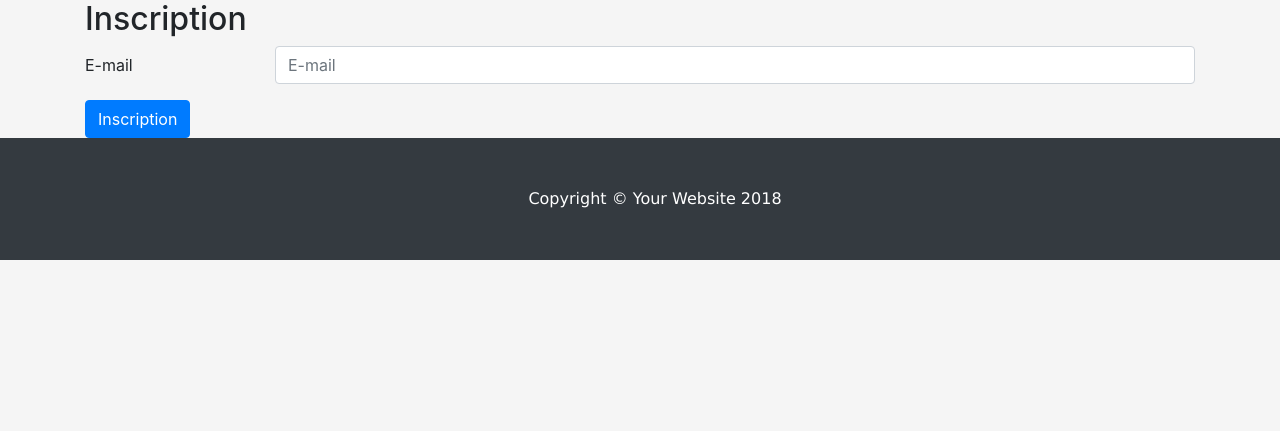
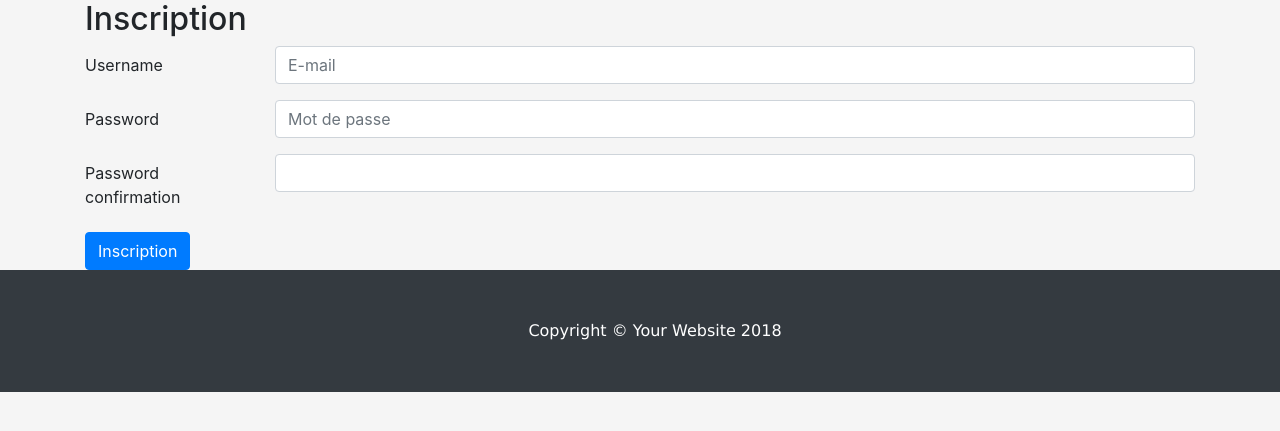
Before and after one commit to mwuillai/django-blog, a Django app: page /blog/inscription/ in a window 1280 px wide. Shown: the part 56-487 px from the top of the page. Run offline with Django 3.2, Linux system fonts and the light colour scheme; some libraries are stand-ins or nearby versions.

Commit message:
formulaire v2

```diff
--- a/blog/templates/blog/inscription.html
+++ b/blog/templates/blog/inscription.html
@@ -1,14 +1,24 @@
-{% extends "blog/base.html" %}
-{% block content %}
-{% load static %}
+{% extends "blog/base.html" %} {% block content %} {% load static %}
 <div class="container">
     <h2>Inscription</h2>
     <form method="POST">
         {% csrf_token %}
         <div class="form-group row">
-            <label for="email" class="col-sm-2 col-form-label">E-mail</label>
+            <label for="username" class="col-sm-2 col-form-label">{{ form.username.label }}</label>
             <div class="col-sm-10">
-                <input type="email" class="form-control" id="email" placeholder="E-mail">
+                <input type="username" class="form-control" id="username" placeholder="E-mail">
+            </div>
+        </div>
+        <div class="form-group row">
+            <label for="password1" class="col-sm-2 col-form-label">{{ form.password1.label }}</label>
+            <div class="col-sm-10">
+                <input type="password1" class="form-control" id="username" placeholder="Mot de passe">
+            </div>
+        </div>
+        <div class="form-group row">
+            <label for="password2" class="col-sm-2 col-form-label">{{ form.password2.label }}</label>
+            <div class="col-sm-10">
+                <input type="password2" class="form-control" id="username">
             </div>
         </div>
         <button type="submit" class="btn btn-primary">Inscription</button>
```
